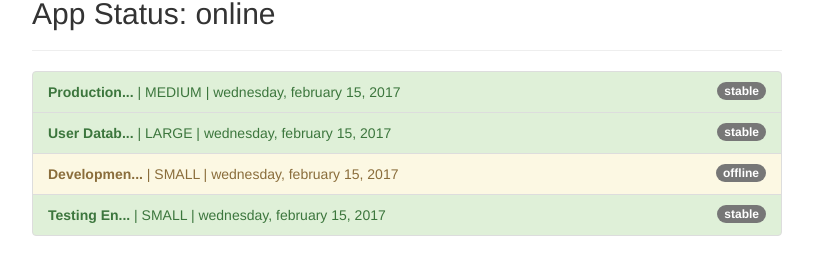
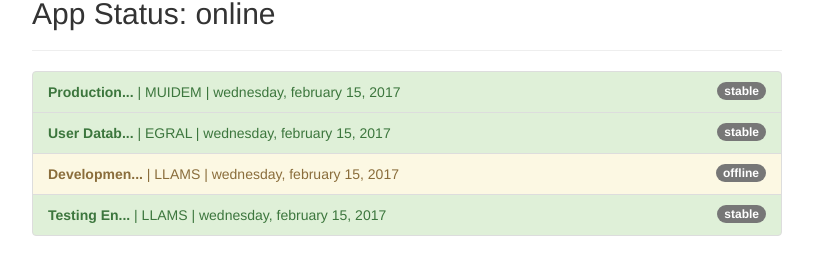
Before and after one commit to lesiak/abgular_udemy_maximilian_schwarzmuller, an Angular app in the folder app8-pipes/: page / in a window 1280 px wide. Shown: the part 133-408 px from the top of the page, without its empty margins (233-1046 px from the left). Built offline with nearby package versions, Linux system fonts and the light colour scheme.

Commit message:
[ASSIGN8] Reverse string pipe

```diff
--- a/app8-pipes/src/app/app.component.html
+++ b/app8-pipes/src/app/app.component.html
@@ -16,7 +16,7 @@
             {{ server.status }}
           </span>
           <strong>{{ server.name | shorten:10 }}</strong> |
-          {{ server.instanceType | uppercase }} |
+          {{ server.instanceType | uppercase | reverse }} |
           {{ server.started | date:'fullDate' | lowercase }}
         </li>
       </ul>
--- a/app8-pipes/src/app/app.module.ts
+++ b/app8-pipes/src/app/app.module.ts
@@ -6,12 +6,14 @@ import { FormsModule } from '@angular/forms';
 import { AppComponent } from './app.component';
 import {ShortenPipe} from './shorten.pipe';
 import { FilterPipe } from './filter.pipe';
+import { ReversePipe } from './reverse.pipe';
 
 @NgModule({
   declarations: [
     AppComponent,
     ShortenPipe,
-    FilterPipe
+    FilterPipe,
+    ReversePipe
   ],
   imports: [
     BrowserModule,
--- /dev/null
+++ b/app8-pipes/src/app/reverse.pipe.ts
@@ -0,0 +1,16 @@
+import { Pipe, PipeTransform } from '@angular/core';
+
+@Pipe({
+  name: 'reverse'
+})
+export class ReversePipe implements PipeTransform {
+
+  transform(value: any): any {
+    return this.reverseString(value);
+  }
+
+  reverseString(str: string): string {
+    return str.split('').reverse().join('');
+  }
+
+}
```
